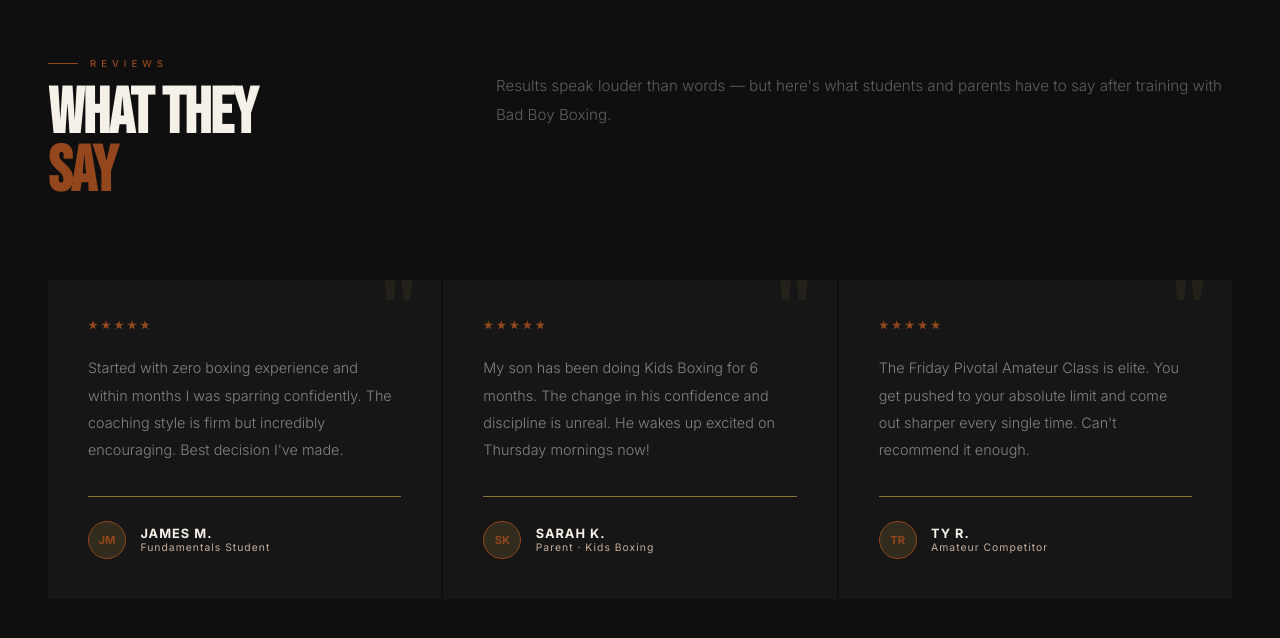
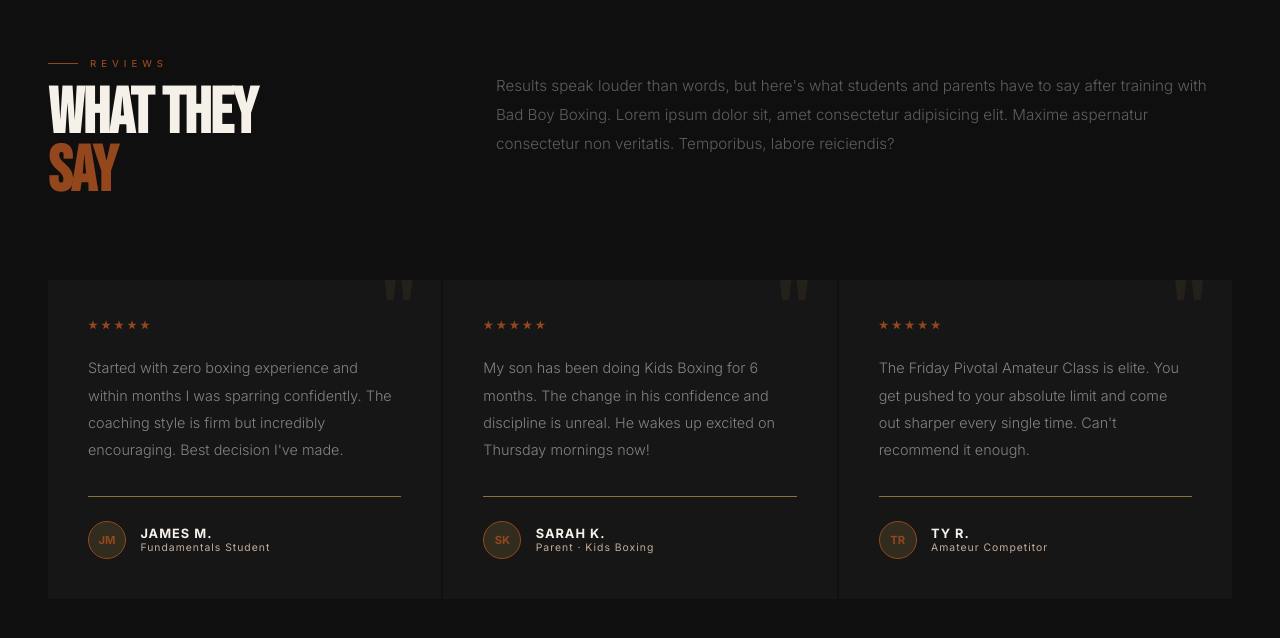
Before and after one commit to alfazsozib/web, a plain HTML site: page index.html in a window 1280 px wide. Shown: the part 5133-5771 px from the top of the page. Drawn offline with Linux system fonts and the light colour scheme.

Commit message:
text changed

```diff
--- a/index.html
+++ b/index.html
@@ -1648,8 +1648,10 @@
             <h2>What They<br /><em>Say</em></h2>
           </div>
           <div class="testi-intro">
-            Results speak louder than words — but here's what students and
-            parents have to say after training with Bad Boy Boxing.
+            Results speak louder than words, but here's what students and
+            parents have to say after training with Bad Boy Boxing. Lorem ipsum
+            dolor sit, amet consectetur adipisicing elit. Maxime aspernatur
+            consectetur non veritatis. Temporibus, labore reiciendis?
           </div>
         </div>
         <div class="testi-grid">
```
